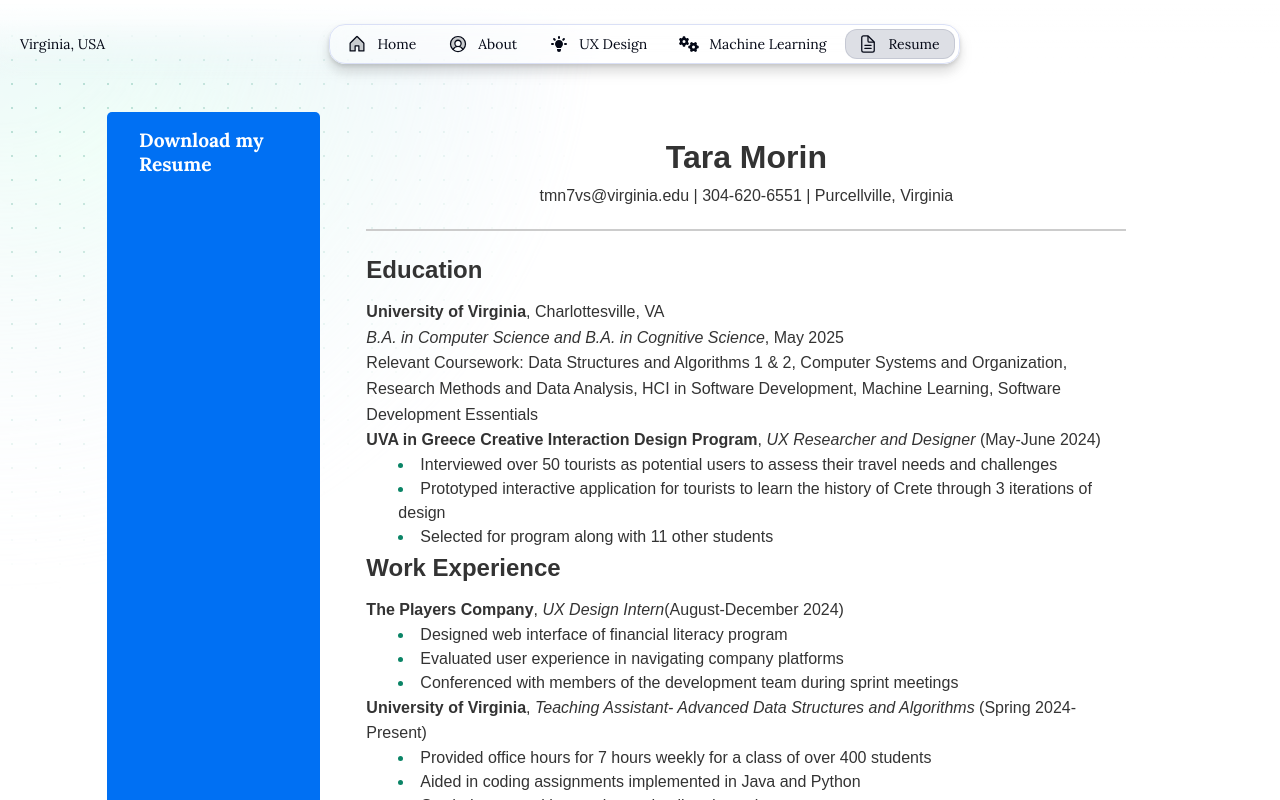
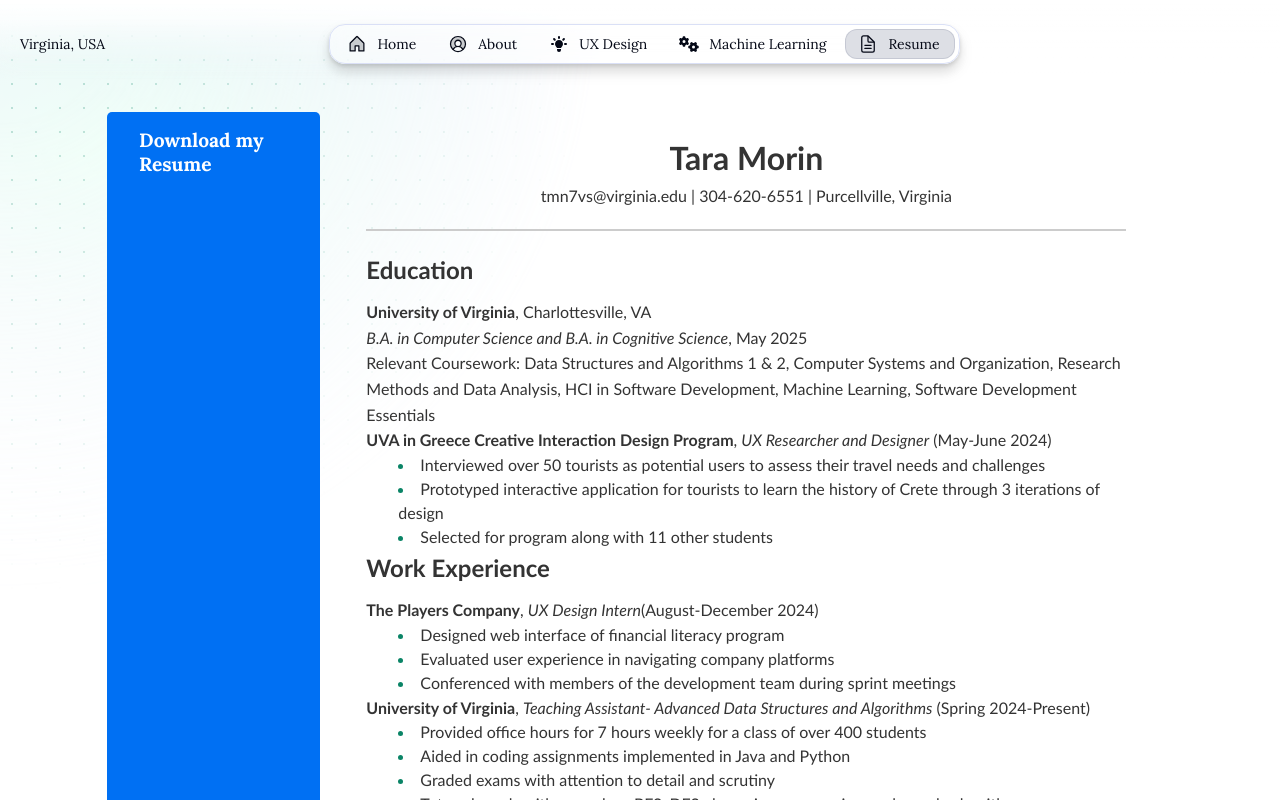
Before and after one commit to tara-morin/website, a Next.js app: page /en/resume in a window 1280 px wide. Shown: the top 800 px of the page. Built offline with nearby package versions, Linux system fonts and the light colour scheme.

Commit message:
changed font and made box dimensions

```diff
--- a/src/app/[locale]/resume/page.tsx
+++ b/src/app/[locale]/resume/page.tsx
@@ -19,7 +19,7 @@ export default async function Resume() {
 
     return (
         <Flex>
-          <Flex>
+          <Flex maxWidth="10" maxHeight="10">
           <a
                 href="/TMresume.pdf"
                 download="TMresume.pdf"
@@ -46,7 +46,7 @@ export default async function Resume() {
         maxWidth: "800px",
         margin: "auto",
         padding: "20px",
-        fontFamily: "Arial, sans-serif",
+        fontFamily: "Calibri",
         lineHeight: 1.6,
         color: "#333",
       }}
```
